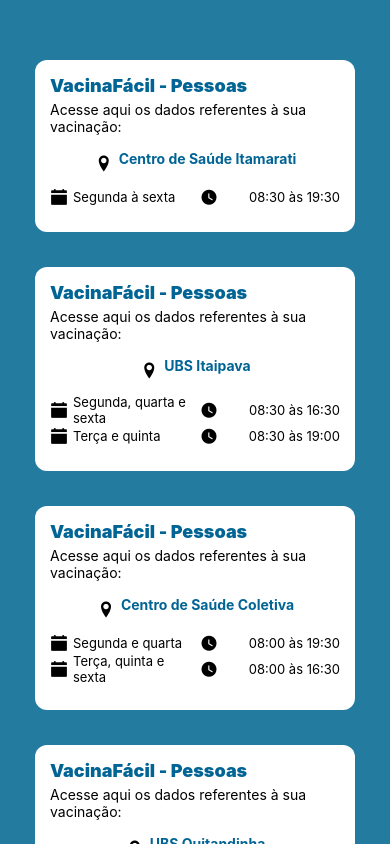
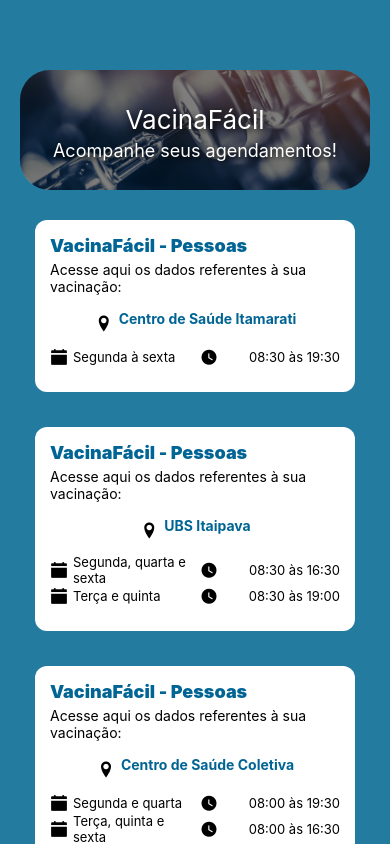
Before and after one commit to GuiMBLopes/ReactNative, a React Native app in the folder vacinaFacil/: screen / in a window 390 px wide. Built offline with nearby package versions, Linux system fonts and the light colour scheme.

Commit message:
Commit banner

```diff
--- a/vacinaFacil/src/pages/PessoaPage/index.tsx
+++ b/vacinaFacil/src/pages/PessoaPage/index.tsx
@@ -1,9 +1,10 @@
 import React from "react";
-import { FlatList, Text, View } from "react-native";
+import { FlatList, ImageBackground, ScrollView, Text, View } from "react-native";
 import { styles } from "./style";
 import Entypo from "@expo/vector-icons/Entypo";
 import Ionicons from "@expo/vector-icons/Ionicons";
 import MaterialCommunityIcons from "@expo/vector-icons/MaterialCommunityIcons";
+import banner from "../../assets/banner.png";
 
 const Cards = [
   {
@@ -42,7 +43,6 @@
     data: "Segunda à sexta",
     horario: "08:30 às 19:00",
   },
-
   {
     id: 5,
     title: "VacinaFácil - Pessoas",
@@ -55,7 +55,20 @@
 
 export const PessoaPage = () => {
   return (
-    <View style={styles.container}>
+    <ScrollView style={styles.container}>
+      <View style={styles.banner}>
+        <ImageBackground
+          source={banner}
+          style={styles.imagemBanner}
+          resizeMode="cover"
+        >
+          <View style={styles.bannerSombra}></View>
+          <Text style={styles.tituloBanner}>VacinaFácil</Text>
+          <Text style={styles.subtituloBanner}>
+            Acompanhe seus agendamentos!
+          </Text>
+        </ImageBackground>
+      </View>
       <FlatList
         data={Cards}
         keyExtractor={(item) => item.id.toString()}
@@ -113,6 +126,6 @@
           </View>
         )}
       />
-    </View>
+    </ScrollView>
   );
 };
--- a/vacinaFacil/src/pages/PessoaPage/style.ts
+++ b/vacinaFacil/src/pages/PessoaPage/style.ts
@@ -6,10 +6,60 @@
     backgroundColor: "#247BA0",
     paddingTop: 50,
   },
+
+  banner: {
+    textAlign: "center",
+    justifyContent: "center",
+    alignItems: "center",
+    height: 120,
+    margin: 20,
+    borderRadius: 30,
+    overflow: "hidden",
+    elevation: 5,
+  },
+
+  imagemBanner: {
+    flex: 1,
+    width: "100%",
+    height: "100%",
+    borderRadius: 30,
+    justifyContent: "center",
+  },
+
+  bannerSombra: {
+    position: "absolute",
+    top: 0,
+    left: 0,
+    right: 0,
+    bottom: 0,
+    backgroundColor: "rgba(0, 0, 0, 0.5)",
+  },
+
+  tituloBanner: {
+    fontSize: 26,
+    color: "#FFF",
+    textAlign: "center",
+    textShadowColor: "rgba(0, 0, 0, 0.9)",
+    textShadowOffset: { width: 2, height: 2 },
+    textShadowRadius: 6,
+    marginTop: 5,
+  },
+
+  subtituloBanner: {
+    fontSize: 18,
+    color: "#FFF",
+    textAlign: "center",
+    textShadowColor: "rgba(0, 0, 0, 0.9)",
+    textShadowOffset: { width: 2, height: 2 },
+    textShadowRadius: 4,
+    marginTop: 5,
+  },
+
   containerCards: {
     paddingVertical: 10,
     paddingHorizontal: 15,
   },
+
   cards: {
     backgroundColor: "#fff",
     padding: 15,
@@ -19,52 +69,58 @@
     marginBottom: 15,
     overflow: "hidden",
   },
+
   cardsInfos: {
     marginBottom: 10,
   },
+
   title: {
     fontSize: 18,
     fontWeight: "900",
     color: "#006494",
     marginBottom: 5,
-    flexShrink: 1,
   },
+
   subtitle: {
     fontSize: 14,
     color: "#000",
     marginBottom: 15,
-    flexShrink: 1,
   },
+
   local: {
     fontSize: 14,
     fontWeight: "bold",
     color: "#006494",
     marginBottom: 10,
-    flexShrink: 1,
-    },
+  },
+
   localContainer: {
     flexDirection: "row",
     alignItems: "center",
     justifyContent: "center",
     marginBottom: 10,
   },
+
   dataHoraContainer: {
     flexDirection: "row",
     alignItems: "center",
     justifyContent: "space-between",
   },
+
   data: {
     fontSize: 13,
     color: "#000",
     flex: 1,
     marginRight: 10,
   },
+
   horario: {
     fontSize: 13,
     color: "#000",
     flex: 1,
     textAlign: "right",
   },
+
   icon: {
     marginRight: 5,
   },
```
Also changed, not shown: vacinaFacil/src/assets/banner.png (added).
